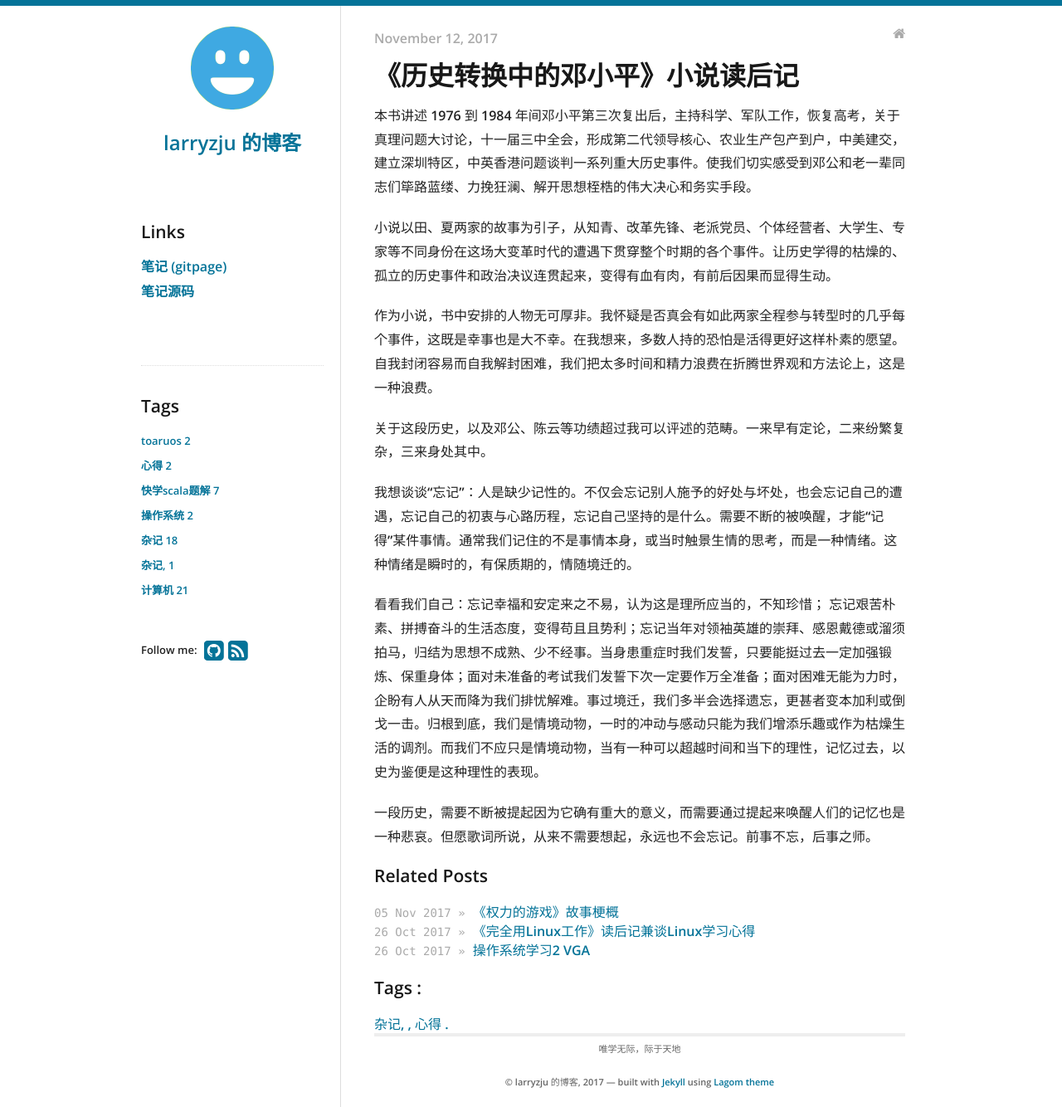
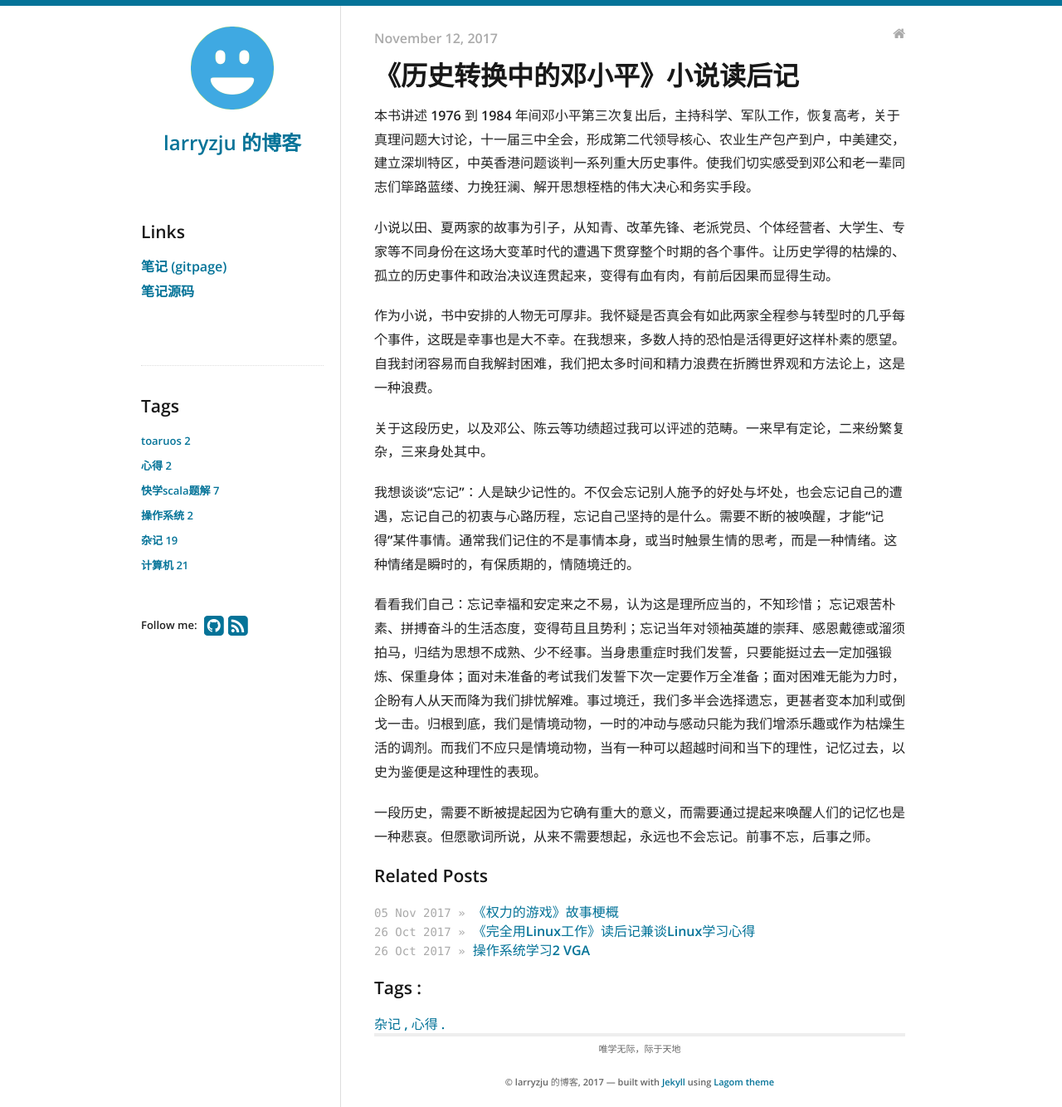
Before and after one commit to larryzju/larryzju.github.io, a Jekyll site: the page built from _posts/2017-11-12-历史转换中的邓小平.md, in a window 1280 px wide. Shown: the whole page at 83% size. Built offline with Jekyll 4.4.1, drawn with Linux system fonts in a browser that asks for light colours; nearby versions of some CDN libraries.

Commit message:
修正文章分类

```diff
--- a/_posts/2017-11-12-历史转换中的邓小平.md
+++ b/_posts/2017-11-12-历史转换中的邓小平.md
@@ -1,7 +1,7 @@
 ---
 title: 《历史转换中的邓小平》小说读后记
 layout: post
-tags: 杂记, 心得
+tags: 杂记 心得
 ---
 
 本书讲述 1976 到 1984 年间邓小平第三次复出后，主持科学、军队工作，恢复高考，关于真理问题大讨论，十一届三中全会，形成第二代领导核心、农业生产包产到户，中美建交，建立深圳特区，中英香港问题谈判一系列重大历史事件。使我们切实感受到邓公和老一辈同志们筚路蓝缕、力挽狂澜、解开思想桎梏的伟大决心和务实手段。
```
